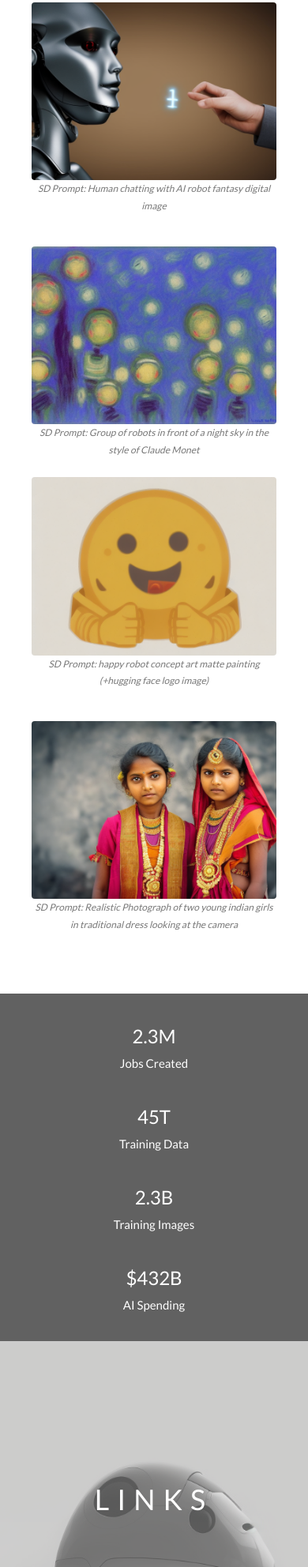
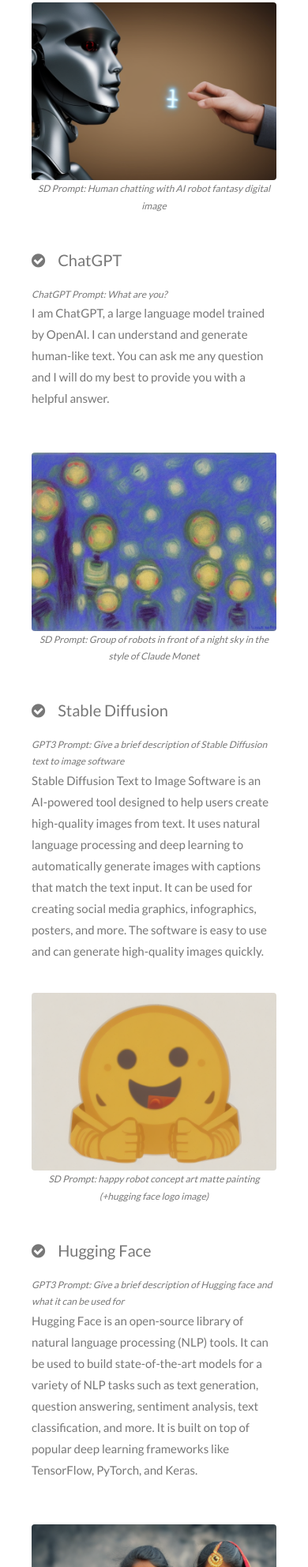
Before and after one commit to devcolabs/ai, a plain HTML site: page index.html in a window 390 px wide. Shown: the part 1122-3106 px from the top of the page at 79% size. Drawn offline with nearby package versions, Linux system fonts and the light colour scheme.

Commit message:
show text descriptions on small screen

```diff
--- a/index.html
+++ b/index.html
@@ -126,7 +126,7 @@ body, html {
       <div class="prompt">SD Prompt: Human chatting with AI robot fantasy digital image</div>
     </div>
 
-    <div class="w3-col m6 w3-hide-small w3-padding-large">
+    <div class="w3-col m6 w3-padding-large">
         <p><h4><i class="fa fa-check-circle w3-margin-right"></i>ChatGPT</h4></p>
         <div class="prompt">ChatGPT Prompt: What are you?</div>
         <p class="with-prompt">I am ChatGPT, a large language model trained by OpenAI. I can understand and generate human-like text. You can ask me any question and I will do my best to provide you with a helpful answer.</p>
@@ -136,7 +136,12 @@ body, html {
     <!-- Stable Diffusion Description -->
     <div class="w3-row w3-margin-top">
 
-    <div class="w3-col m6 w3-hide-small w3-padding-large" >
+    <div class="w3-col m6 w3-center w3-hide-large w3-padding-large">
+      <img onclick="onClick(this)" src="images/2733617228_Group_of_robots_in_front_of_a_night_sky_in_the_style_of_Claude_Monet.png"  class="w3-round w3-image w3-hover-opacity" alt="SD Prompt: Group of robots in front of a night sky in the style of Claude Monet" width="500" height="333">
+      <div class="prompt">SD Prompt: Group of robots in front of a night sky in the style of Claude Monet</div>
+    </div>
+
+    <div class="w3-col m6 w3-padding-large" >
         <p><h4><i class="fa fa-check-circle w3-margin-right"></i>Stable Diffusion</h4></p>
         <div>
           <div class="prompt">GPT3 Prompt: Give a brief description of Stable Diffusion text to image software</div>
@@ -144,11 +149,10 @@ body, html {
         </div>
     </div>
 
-    <div class="w3-col m6 w3-center w3-padding-large">
+    <div class="w3-col m6 w3-center w3-padding-large w3-hide-small">
       <img onclick="onClick(this)" src="images/2733617228_Group_of_robots_in_front_of_a_night_sky_in_the_style_of_Claude_Monet.png"  class="w3-round w3-image w3-hover-opacity" alt="SD Prompt: Group of robots in front of a night sky in the style of Claude Monet" width="500" height="333">
       <div class="prompt">SD Prompt: Group of robots in front of a night sky in the style of Claude Monet</div>
-
-      </div>
+    </div>
 
     </div>
 
@@ -160,7 +164,7 @@ body, html {
           <div class="prompt">SD Prompt: happy robot concept art matte painting (+hugging face logo image)</div>
         </div>
 
-        <div class="w3-col m6 w3-hide-small w3-padding-large">
+        <div class="w3-col m6 w3-padding-large">
             <p><h4><i class="fa fa-check-circle w3-margin-right"></i>Hugging Face</h4></p>
             <div class="prompt">GPT3 Prompt: Give a brief description of Hugging face and what it can be used for</div>
             <p class="with-prompt">Hugging Face is an open-source library of natural language processing (NLP) tools. It can be used to build state-of-the-art models for a variety of NLP tasks such as text generation, question answering, sentiment analysis, text classification, and more. It is built on top of popular deep learning frameworks like TensorFlow, PyTorch, and Keras.</p>
@@ -169,9 +173,14 @@ body, html {
 
 
     <!-- CoPilot  Description -->
-    <div class="w3-row w3-margin-top">
+    <div class="w3-row w3-margin-top w3-hide-large">
 
-    <div class="w3-col m6 w3-hide-small w3-padding-large" >
+    <div class="w3-col m6 w3-center w3-padding-large">
+      <img onclick="onClick(this)" src="images/1913995901_Realistic_Photograph_of_two_youg_indian_girls_in_traditional_dress_looking_at_the_camera.png"  class="w3-round w3-image w3-hover-opacity" alt="SD Prompt: Realistic Photograph of two young indian girls in traditional dress looking at the camera" width="500" height="333">
+      <div class="prompt">SD Prompt: Realistic Photograph of two young indian girls in traditional dress looking at the camera</div>
+    </div>
+
+    <div class="w3-col m6 w3-padding-large" >
       <p><h4><i class="fa fa-check-circle w3-margin-right"></i>Codex & CoPilot</h4></p>
       <div>
         <div class="prompt">GPT3 Prompt: GitHub CoPilot and OpenAI Codex translates natural language to code</div>
@@ -179,11 +188,10 @@ body, html {
       </div>
   </div>
 
-  <div class="w3-col m6 w3-center w3-padding-large">
+  <div class="w3-col m6 w3-center w3-padding-large w3-hide-small ">
     <img onclick="onClick(this)" src="images/1913995901_Realistic_Photograph_of_two_youg_indian_girls_in_traditional_dress_looking_at_the_camera.png"  class="w3-round w3-image w3-hover-opacity" alt="SD Prompt: Realistic Photograph of two young indian girls in traditional dress looking at the camera" width="500" height="333">
     <div class="prompt">SD Prompt: Realistic Photograph of two young indian girls in traditional dress looking at the camera</div>
-
-    </div>
+  </div>
 
 
 </div>
```
